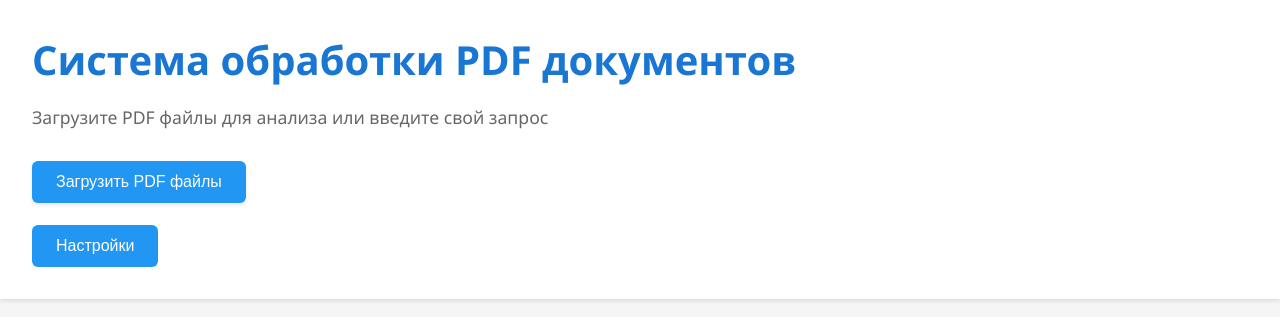
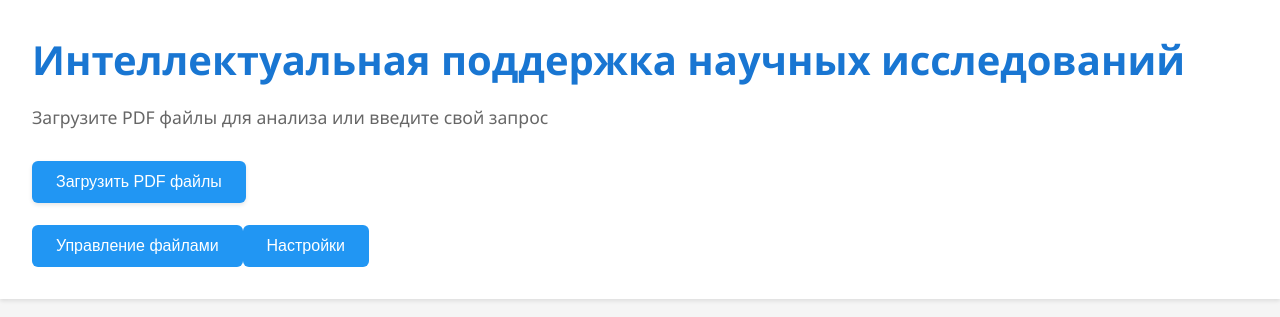
Before and after one commit to LISA-ITMO/ai-assistant, a React (Create React App) app in the folder frontend/: page / in a window 1280 px wide. Shown: the top 317 px of the page. Built offline with nearby package versions, Linux system fonts and the light colour scheme.

Commit message:
Add FileManager component and integrate file management functionality in App

```diff
--- a/frontend/src/App.js
+++ b/frontend/src/App.js
@@ -4,6 +4,7 @@ import React, { useState } from 'react';
 import QueryForm from './components/QueryForm';
 import ResponseDisplay from './components/ResponseDisplay';
 import Settings from './components/Settings';
+import FileManager from './components/FileManager';
 
 // Стили
 import './styles/main.css';
@@ -11,7 +12,11 @@ import './styles/main.css';
 // Константы
 const API_BASE_URL = 'http://localhost:8000';
 const API_ENDPOINTS = {
-  UPLOAD: `${API_BASE_URL}/api/upload`
+  UPLOAD: `${API_BASE_URL}/api/files/upload`,
+  FILES: {
+    LIST: `${API_BASE_URL}/api/files`,
+    DELETE: (filename) => `${API_BASE_URL}/api/files/${filename}`
+  }
 };
 
 /**
@@ -23,6 +28,7 @@ function App() {
   const [isLoading, setIsLoading] = useState(false);
   const [error, setError] = useState(null);
   const [isSettingsOpen, setIsSettingsOpen] = useState(false);
+  const [isFileManagerOpen, setIsFileManagerOpen] = useState(false);
 
   /**
    * Обработчик загрузки файлов
@@ -86,7 +92,7 @@ function App() {
     <div className="App">
       {/* Шапка приложения */}
       <header className="App-header">
-        <h1>Система обработки PDF документов</h1>
+        <h1>Интеллектуальная поддержка научных исследований</h1>
         <p className="App-subtitle">
           Загрузите PDF файлы для анализа или введите свой запрос
         </p>
@@ -109,6 +115,13 @@ function App() {
           </button>
           <br></br>
           <br></br>
+          {/* Кнопка управления файлами */}
+          <button
+            className="file-manager-button"
+            onClick={() => setIsFileManagerOpen(true)}
+          >
+            Управление файлами
+          </button>
           {/* Кнопка настроек */}
           <button
             className="settings-button"
@@ -158,6 +171,12 @@ function App() {
         <p>&copy; 2025 Roman Kharkovskoy</p>
       </footer>
 
+      {/* Компонент управления файлами */}
+      <FileManager
+        isOpen={isFileManagerOpen}
+        onClose={() => setIsFileManagerOpen(false)}
+      />
+
       {/* Компонент настроек */}
       <Settings
         isOpen={isSettingsOpen}
```
